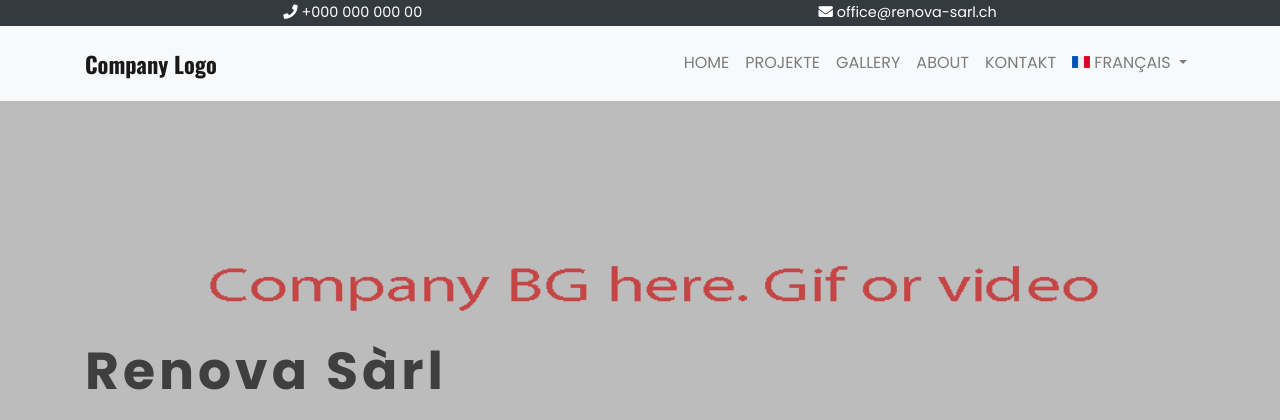
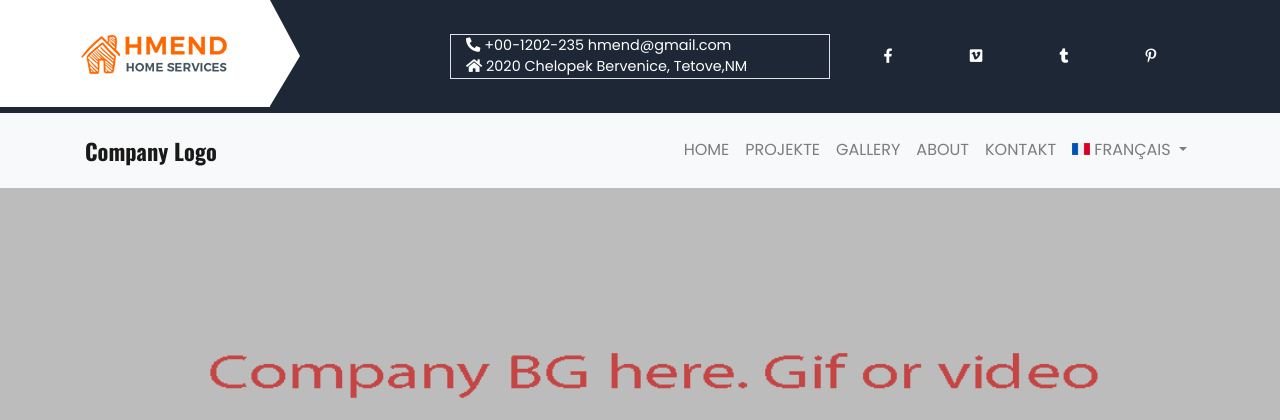
Before and after one commit to Jetmir19/renova-dl.ch, a PHP site: page / in a window 1280 px wide. Shown: the top 420 px of the page. Run offline with PHP 8.4, Linux system fonts and the light colour scheme; data comes from the database, SQL or seed files in the repository; some libraries are stand-ins or nearby versions.

Commit message:
Css header and logo

```diff
--- a/app/views/user/includes/header.php
+++ b/app/views/user/includes/header.php
@@ -17,12 +17,12 @@
 		echo $title ?? "Renova DL";
 		?>
 	</title>
-	<!-- Font Awesome Icons -->
 	<link rel="stylesheet" href="https://cdnjs.cloudflare.com/ajax/libs/font-awesome/5.11.2/css/all.css">
 	<!-- Bootstrap core CSS -->
 	<link rel="stylesheet" href="<?php echo APPURL; ?>/public/css/bootstrap.min.css" />
 	<!-- Custom styles for this template -->
 	<link rel="stylesheet" href="<?php echo APPURL; ?>/public/css/styles.css" />
+	<link rel="stylesheet" href="<?php echo APPURL; ?>/public/css/header.css" />
 	<!-- Favicon for All Devices -->
 	<link rel="apple-touch-icon" sizes="180x180" href="<?php echo APPURL; ?>/public/favicon/apple-touch-icon.png">
 	<link rel="icon" type="image/png" sizes="32x32" href="<?php echo APPURL; ?>/public/favicon/favicon-32x32.png">
@@ -36,18 +36,50 @@
 	<!-- Button to go on TOP end -->
 
 	<!-- TelefonBar -->
-	<div class="tel-bar bg-dark">
+	<div class="tel-bar header-el">
 		<div class="container">
-			<ul class="tel-bar-list">
-				<li><i class="fas fa-phone"></i>&nbsp;<a href="tel:+000 000 000 00">+000 000 000 00</a></li>
-				<li><i class="fas fa-envelope"></i>&nbsp;<a href="mailto:office@renova-sarl.ch">office@renova-sarl.ch</a></li>
-			</ul>
+
+			<div class="row">
+				<div class="site-branding col-md-6 col-lg-4 col-sm-12 header-el justify-content-center text-center">
+					<div class="header-logo">
+						<a href="<?php echo APPURL; ?>"><img src="<?php echo APPURL; ?>/public/img/logo/1.png" alt="" /></a>
+					</div>
+				</div>
+
+				<div class="col-md-6 col-lg-4 col-sm-12 header-el d-none d-md-block d-lg-block align-self-center border">
+					<div class="header-text">
+						<div class="header-info text-white">
+							<i class="fas fa-phone-alt"></i>
+							<span class="phone">+00-1202-235</span>
+							<span class="gmail">hmend@gmail.com</span>
+						</div>
+					</div>
+					<div class="header-text">
+						<div class="header-info text-white">
+							<i class="fas fa-home"></i>
+							<span class="phone">2020 Chelopek Bervenice,</span>
+							<span class="gmail">Tetove,NM</span>
+						</div>
+					</div>
+				</div>
+
+				<div class="col-lg-4 col-sm-12 header-el d-md-none d-sm-block d-lg-block align-self-center py-3">
+					<div class="d-flex justify-content-around">
+						<a href="#"><i class="fab fa-facebook-f text-white"></i></a>
+						<a href="#"><i class="fab fa-vimeo text-white"></i></a>
+						<a href="#"><i class="fab fa-tumblr text-white"></i></a>
+						<a href="#"><i class="fab fa-pinterest-p text-white"></i></a>
+					</div>
+				</div>
+			</div>
+
 		</div>
 	</div>
 
 	<!-- Main div START -->
 	<div class="main">
 
+		<!-- Navigation -->
 		<!-- Navigation -->
 		<nav class="navbar navbar-expand-lg navbar-light bg-light sticky-top py-3">
 			<div class="container">
--- /dev/null
+++ b/public/css/header.css
@@ -0,0 +1,36 @@
+.header-logo {
+    position: relative;
+    z-index: 1;
+}
+
+.site-branding {
+    /* padding: 35px 50px 35px 15px; */
+    padding: 35px 213px 32px 0px;
+    position: relative;
+}
+
+.site-branding::before {
+    background: #ffffff none repeat scroll 0 0;
+    bottom: 0;
+    content: "";
+    left: -800px;
+    position: absolute;
+    top: 0;
+    width: 1000px;
+}
+
+.site-branding::after {
+    border-color: rgba(0, 0, 0, 0) rgba(0, 0, 0, 0) rgba(0, 0, 0, 0) #ffffff;
+    border-style: solid;
+    border-width: 56px 0 50px 30px;
+    content: "";
+    height: 0;
+    position: absolute;
+    right: 150px;
+    top: 0;
+    width: 0;
+}
+
+.header-el {
+    background-color: #1d2736 !important;
+}
--- a/public/css/styles.css
+++ b/public/css/styles.css
@@ -433,13 +433,43 @@ section {
 
 /* Medium devices (tablets, 768px and up) */
 
-@media (min-width: 768px) {}
+@media (max-width: 768px) {
+  /* header */
+  .header-logo {
+    background-color: #fff;
+    padding: 20px 20px;
+    text-align: center;
+    position: absolute;
+  }
+  .site-branding {
+    position: relative;
+    padding: 0 !important;
+  }
+  .site-branding::before {
+    position: unset !important;
+    width: 100%;
+  }
+  .site-branding::after {
+    content: unset !important;
+  }
+  .header-logo {
+    padding: 34px 46px;
+  }
+}
 
 /* Large devices (desktops, 992px and up) */
 
 @media (min-width: 992px) {
   .dropdown-menu {
     left: -75%;
+  }
+  /* Header */
+  .site-branding {
+    padding: 35px 20px 35px 15px;
+    position: relative;
+  }
+  .site-branding::before {
+    margin-bottom: 6px;
   }
 }
 
@@ -470,6 +500,9 @@ section {
   .mehr-button {
     font-size: 1.25rem;
   }
+  .site-branding::after {
+    content: unset !important;
+  }
 }
 
 /* Extra large devices (large desktops, 1200px and up) */
```
Also changed, not shown: public/img/logo/1.png (added).
